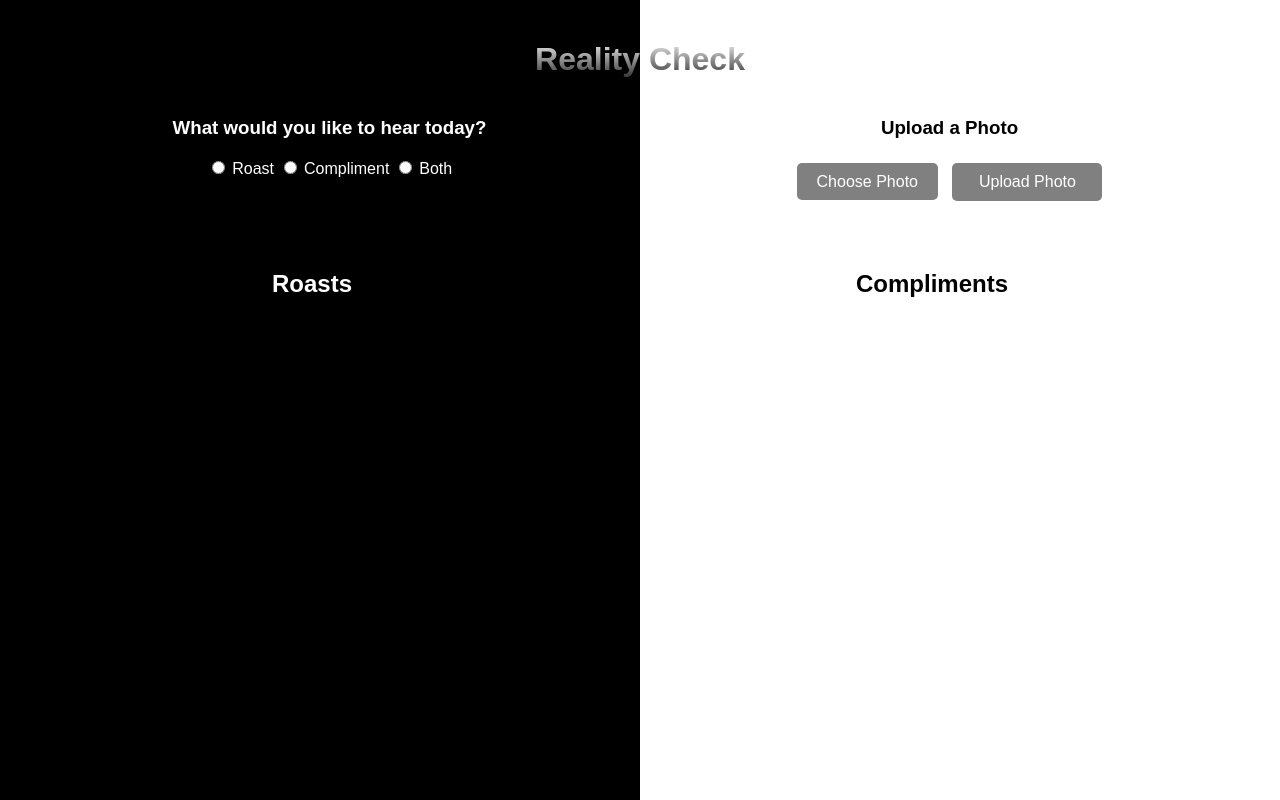
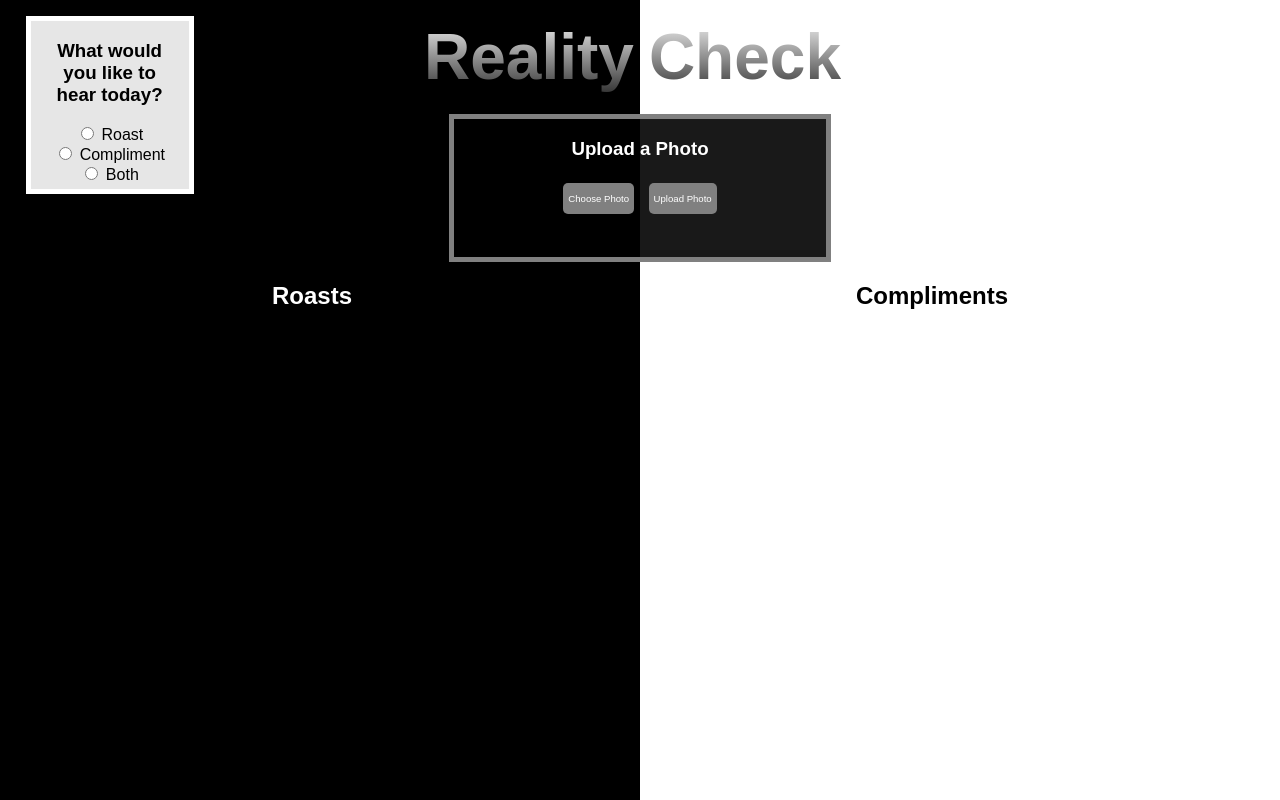
Before and after one commit to Cerabbite/RealityCheck, a plain HTML site: page website/index.html in a window 1280 px wide. Drawn offline with Linux system fonts and the light colour scheme.

Commit message:
Some style changes

```diff
--- a/website/index.html
+++ b/website/index.html
@@ -7,19 +7,20 @@
 <title>Compliment/Roast Generator</title>
 </head>
 <body>
-<h1>Reality Check</h1>
-<div class="box">
-  <div class="radio_buttons">
+<div class="title"><h1>Reality</h1><h1>Check</h1></div>
+<div class="radio_buttons">
+<div class="choices">
 <h3>What would you like to hear today?</h3>
   <input type="radio" id="rb_roast" name="choice" value="roast">
-  <label for="roast">Roast</label>
+  <label for="roast">Roast</label><br>
   <input type="radio" id="rb_compliment" name="choice" value="compliment">
-  <label for="compliment">Compliment</label>
+  <label for="compliment">Compliment</label><br>
   <input type="radio" id="rb_both" name="choice" value="both">
   <label for="both">Both</label>
   </div>
+</div>
 <div class="photo_upload">
-<h3>Upload a Photo</h3>
+<h3 class="upload_text">Upload a Photo</h3>
 
 <input type="file" accept="image/*" id="fileInput">
 <label for="fileInput" class="button">Choose Photo</label>
@@ -27,7 +28,6 @@
 
 <div id="message"></div>
 <img id="preview" src="">
-</div>
 </div>
 <div class="box">
 <div class="roasts"><h2>Roasts</h2></div>
--- a/website/style.css
+++ b/website/style.css
@@ -7,11 +7,50 @@
     text-align: center;
     background: linear-gradient(to right, black 0%, black 50%, white 50%, white 100%);
   }
+
+  .title {
+    display: flex;
+    flex-direction: row;
+    justify-content: center;
+    width: 60%;
+    margin: 0 auto;
+  }
+
+  .choices {
+    position: absolute;
+    left: 2%;
+    top: 2%;
+    background-color: white;
+    background: rgb(255, 255, 255, 0.9);
+    padding: 0 15px 5px;
+    border: 5px solid white;
+    width: 10%;
+  }
+  @media only screen and (max-width: 700px) {
+      .choices {
+        top: 20%;
+        font-size: 0.5rem;
+      }
+  }
+
+  .photo_upload {
+    background: rgba(0, 0, 0, 0.9);
+    padding: 0 0;
+    width: 30%;
+    border: 5px solid grey;
+    margin: 0 auto;
+    display: inline-block;
+  }
   h1 {
     background: -webkit-linear-gradient(#eee, #333);
     -webkit-background-clip: text;
     -webkit-text-fill-color: transparent;
-    margin-bottom: 20px;
+    margin: 0 15px 20px 0;
+    font-size: 4rem;
+  }
+
+  .upload_text {
+    color: white;
   }
   #fileInput {
     display: none;
@@ -19,21 +58,21 @@
   .button {
     background-color: grey;
     color: white;
-    padding: 10px 20px;
+    padding: 10px 5px;
     border: none;
     border-radius: 5px;
     cursor: pointer;
     margin: 5px;
-    width: 150px;
-    font-size: 1rem;
+    min-width: 20px;
+    font-size: 0.6rem;
   }
   #preview {
     max-width: 100%;
-    max-height: 300px;
-    margin-bottom: 20px;
+    max-height: 100px;
+    margin-bottom: 5px;
   }
   #message {
-    color: #333;
+    color: white;
     font-size: 10px;
     margin-bottom: 20px;
   }
@@ -45,7 +84,7 @@
 }
 
 .radio_buttons {
-  color: white;
+  color: black;
 }
 
 .roasts {
```
